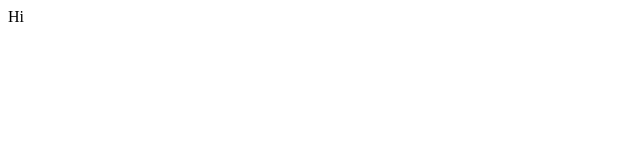
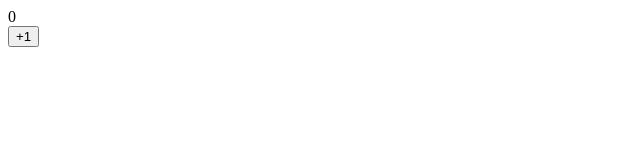
Before and after one commit to xjw12345/mangosteen, a Vue app: page / in a window 1280 px wide. Shown: the top 160 px of the page, without its empty margins (0-640 px from the left). Built offline with nearby package versions, Linux system fonts and the light colour scheme.

Commit message:
使用TSX代替template

```diff
--- a/package.json
+++ b/package.json
@@ -12,6 +12,7 @@
   },
   "devDependencies": {
     "@vitejs/plugin-vue": "2.3.0",
+    "@vitejs/plugin-vue-jsx": "1.3.10",
     "typescript": "4.5.4",
     "vite": "2.9.0",
     "vue-tsc": "0.29.8"
--- /dev/null
+++ b/src/App.tsx
@@ -0,0 +1,19 @@
+import {defineComponent, ref} from 'vue'
+
+
+export const App = defineComponent({
+  setup() {
+    const count = ref(0)
+    const onClick = ()=>{
+      count.value +=1
+    }
+    return ()=> <>
+      <div>
+        {count.value}
+      </div>
+      <div>
+        <button onClick={onClick}>+1</button>
+      </div>
+    </>
+  }
+})
--- a/src/App.vue
+++ /dev/null
@@ -1,4 +0,0 @@
-
-<template>
-  <div>Hi</div>
-</template>
--- a/src/main.ts
+++ b/src/main.ts
@@ -1,4 +1,4 @@
 import { createApp } from 'vue'
-import App from './App.vue'
+import {App} from './App'
 
 createApp(App).mount('#app')
--- a/vite.config.ts
+++ b/vite.config.ts
@@ -1,7 +1,16 @@
 import { defineConfig } from 'vite'
 import vue from '@vitejs/plugin-vue'
+import vueJsx from '@vitejs/plugin-vue-jsx'
 
 // https://vitejs.dev/config/
 export default defineConfig({
-  plugins: [vue()]
+  plugins:
+  [
+    vue(),
+    vueJsx({
+      // options are passed on to @vue/babel-plugin-jsx
+      transformOn:true,
+      mergeProps:true
+    }),
+  ]
 })
```
Also changed, not shown: 1 other file (tests, documents, lock files or other folders).
